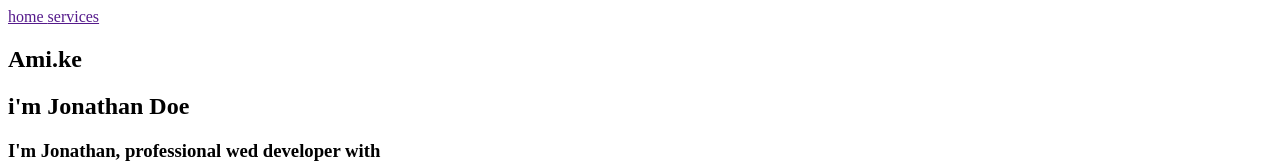
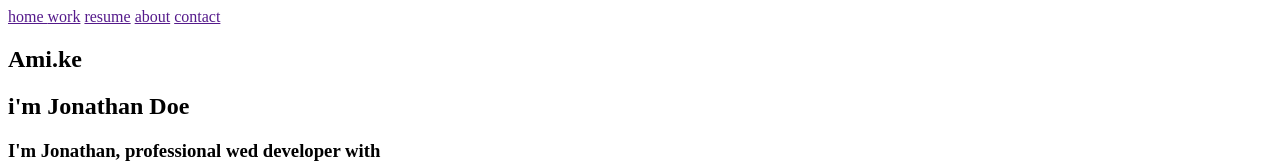
Before and after one commit to ayoubdiver/checkpoint-html, a plain HTML site: page index.html in a window 1280 px wide. Shown: the top 163 px of the page. Drawn offline with Linux system fonts and the light colour scheme.

Commit message:
second commit

```diff
--- a/index.html
+++ b/index.html
@@ -8,8 +8,10 @@
     <body>
         <nav>
             <a href=""> home </a>
-            <a href=""> services</a>
-            <a href=""></a>
+            <a href=""> work</a>
+            <a href=""> resume</a>
+            <a href=""> about</a>
+            <a href=""> contact </a>
         </nav>
 
         <h2>
```
